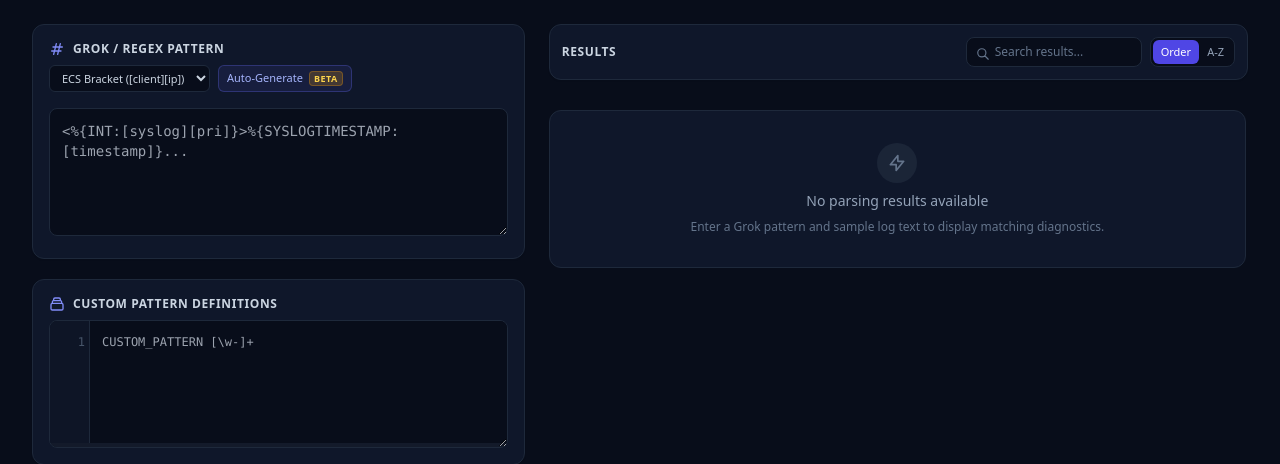
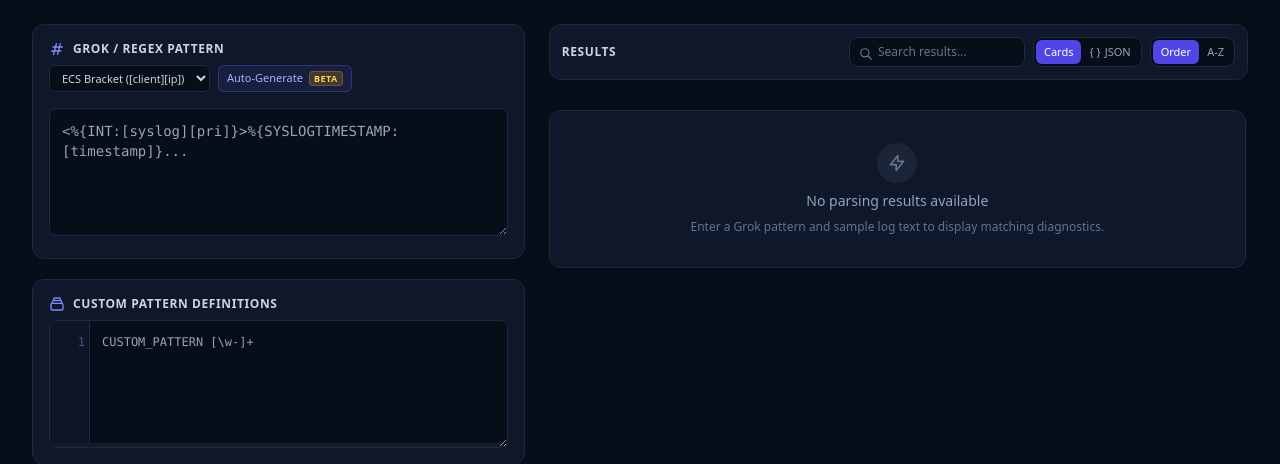
Before and after one commit to Psych0meter/grok-debugger, a FastAPI app: page / in a window 1280 px wide. Shown: the part 95-559 px from the top of the page. Run offline with FastAPI, Linux system fonts and the light colour scheme; data that the repository does not hold is empty; some libraries are stand-ins or nearby versions.

Commit message:
Add a JSON view of results

```diff
--- a/app/grok_engine.py
+++ b/app/grok_engine.py
@@ -67,6 +67,21 @@ class GrokDebuggerEngine:
             sanitized_custom[k] = self._sanitize_string(v, mapping, counter)
 
         return sanitized_pattern, sanitized_custom, mapping
+
+    def unflatten_dict(self, flat_dict: Dict[str, Any]) -> Dict[str, Any]:
+        """Converts flat dot/bracket notation dictionary keys into nested dictionary structures."""
+        result = {}
+        for key, value in flat_dict.items():
+            parts = [p for p in re.split(r'[\[\]\.]+', key) if p]
+            if not parts:
+                continue
+            curr = result
+            for part in parts[:-1]:
+                if part not in curr or not isinstance(curr[part], dict):
+                    curr[part] = {}
+                curr = curr[part]
+            curr[parts[-1]] = value
+        return result
 
     def find_partial_match(self, pattern_str: str, custom_patterns: Dict[str, str], line: str) -> Dict[str, Any]:
         """Progressively tests pattern tokens to find the longest matching prefix when a full match fails."""
@@ -160,13 +175,23 @@ class GrokDebuggerEngine:
                 if curr < len(line):
                     segments.append({"text": line[curr:], "field": None})
 
+                # Construct ordered flat dictionary using log token appearance order
+                ordered_flat_dict = {}
+                for item in spans_list:
+                    f_key = item["field"]
+                    if f_key in matches_dict and f_key not in ordered_flat_dict:
+                        ordered_flat_dict[f_key] = matches_dict[f_key]
+
+                json_nested = self.unflatten_dict(ordered_flat_dict)
+
                 results.append({
                     "line_number": line_idx + 1,
                     "matched": True,
                     "line_text": line,
                     "segments": segments,
                     "matches": matches_dict,
-                    "ordered_matches": ordered_matches
+                    "ordered_matches": ordered_matches,
+                    "json_data": json_nested
                 })
             else:
                 partial_info = self.find_partial_match(pattern_str, custom_patterns, line)
@@ -177,7 +202,8 @@ class GrokDebuggerEngine:
                     "segments": [{"text": line, "field": None}],
                     "matches": {},
                     "ordered_matches": [],
-                    "partial_match": partial_info
+                    "partial_match": partial_info,
+                    "json_data": {}
                 })
 
         return results
@@ -195,7 +221,6 @@ class GrokDebuggerEngine:
             return field_name
 
         def escape_literal(s: str) -> str:
-            """Escapes regex special characters in literal log string parts."""
             return re.sub(r'([\\^$\.|?*+()\[\]{}])', r'\\\1', s)
 
         def detect_grok_type(val: str) -> str:
@@ -204,15 +229,12 @@ class GrokDebuggerEngine:
 
             cleaned = val.strip('\'"<>()[]{}')
 
-            # Generic IP (Handles both IPv4 and IPv6)
             if re.match(r'^(\d{1,3}\.){3}\d{1,3}$', cleaned) or (':' in cleaned and re.match(r'^[0-9a-fA-F:]+$', cleaned)):
                 return "IP"
 
-            # Integer
             if cleaned.isdigit():
                 return "INT"
 
-            # Floating Point / Duration (e.g. 0.010)
             if re.match(r'^\d+\.\d+$', cleaned):
                 return "NUMBER"
 
@@ -265,7 +287,5 @@ class GrokDebuggerEngine:
                 pattern_parts.append(escape_literal(base_val))
 
         pattern = "".join(pattern_parts)
-
-        # Clean up any trailing space duplicates
         pattern = re.sub(r' +', ' ', pattern)
         return pattern
--- a/app/templates/index.html
+++ b/app/templates/index.html
@@ -42,7 +42,6 @@
       tab-size: 2;
     }
 
-    /* Results container height transition */
     .results-container {
       transition: max-height 0.3s ease;
     }
@@ -169,7 +168,6 @@
                 style="overflow-wrap: normal; word-break: normal;"
                 placeholder="CUSTOM_PATTERN [\w-]+"></textarea>
             </div>
-            <!-- Resize handle indicator -->
             <div class="h-1 w-full bg-slate-800/50 hover:bg-slate-700/50 cursor-ns-resize shrink-0"></div>
           </div>
         </div>
@@ -212,6 +210,22 @@
               </button>
             </div>
 
+            <!-- Cards vs JSON Toggle -->
+            <div class="flex items-center bg-slate-950 border border-slate-800 rounded-lg p-0.5 text-xs shrink-0">
+              <button @click="viewMode = 'cards'; saveState()"
+                      :class="viewMode === 'cards' ? 'bg-indigo-600 text-white font-medium shadow-sm' : 'text-slate-400 hover:text-slate-200'"
+                      class="px-2 py-1 rounded-md transition text-[11px]">
+                Cards
+              </button>
+              <button @click="viewMode = 'json'; saveState()"
+                      :class="viewMode === 'json' ? 'bg-indigo-600 text-white font-medium shadow-sm' : 'text-slate-400 hover:text-slate-200'"
+                      class="px-2 py-1 rounded-md transition text-[11px] flex items-center gap-1">
+                <span>{ }</span>
+                <span>JSON</span>
+              </button>
+            </div>
+
+            <!-- Order vs A-Z Toggle -->
             <div class="flex items-center bg-slate-950 border border-slate-800 rounded-lg p-0.5 text-xs shrink-0">
               <button @click="sortMode = 'order'; saveState()"
                       :class="sortMode === 'order' ? 'bg-indigo-600 text-white font-medium shadow-sm' : 'text-slate-400 hover:text-slate-200'"
@@ -267,13 +281,26 @@
                   <span class="text-slate-600">•</span>
                   <span class="text-slate-400 text-[11px] truncate max-w-[200px] sm:max-w-xs" x-text="res.line_text"></span>
                 </div>
+
+                <div class="flex items-center gap-2 shrink-0">
+                  <template x-if="res.matched">
+                    <button @click="res.showJson = !res.showJson"
+                            class="px-2 py-0.5 rounded text-[10px] font-mono border transition flex items-center gap-1"
+                            :class="res.showJson || viewMode === 'json' ? 'bg-indigo-950 text-indigo-300 border-indigo-700/80' : 'bg-slate-950 text-slate-400 border-slate-800 hover:text-slate-200'">
+                      <span>{ }</span>
+                      <span>JSON</span>
+                    </button>
+                  </template>
+
                   <span class="px-2 py-0.5 rounded text-[10px] font-bold uppercase tracking-wider shrink-0"
                         :class="res.matched ? 'bg-emerald-950 text-emerald-400 border border-emerald-800/80' : 'bg-rose-950 text-rose-400 border border-rose-800/80'"
                         x-text="res.matched ? 'Match' : 'No Match'"></span>
                 </div>
+              </div>
 
               <template x-if="res.matched">
                 <div class="space-y-3">
+                  <!-- Segment Highlighting -->
                   <div class="font-mono text-xs break-all leading-relaxed p-3 bg-slate-950 rounded-lg border border-slate-800 overflow-x-auto custom-scrollbar">
                     <template x-for="(seg, idx) in res.segments" :key="idx">
                       <span>
@@ -289,6 +316,8 @@
                     </template>
                   </div>
 
+                  <!-- Cards View -->
+                  <template x-if="!res.showJson && viewMode !== 'json'">
                     <div class="grid grid-cols-1 sm:grid-cols-2 gap-2 pt-1">
                       <template x-for="item in getDisplayFields(res)" :key="item.key">
                         <div class="flex items-center justify-between p-2 rounded-lg bg-slate-950 border border-slate-800/80 text-xs font-mono min-w-0">
@@ -299,6 +328,19 @@
                         </div>
                       </template>
                     </div>
+                  </template>
+
+                  <!-- Dynamic JSON View (Respects Order vs A-Z mode) -->
+                  <template x-if="res.showJson || viewMode === 'json'">
+                    <div class="relative group pt-1">
+                      <button @click="copyJson(res.json_data, $event)"
+                              class="absolute top-3 right-3 px-2 py-1 bg-slate-900 hover:bg-slate-800 text-slate-300 text-[10px] font-mono rounded border border-slate-800 transition opacity-80 group-hover:opacity-100 flex items-center gap-1 shadow-sm">
+                        <svg class="w-3 h-3 text-indigo-400" fill="none" stroke="currentColor" viewBox="0 0 24 24"><path stroke-linecap="round" stroke-linejoin="round" stroke-width="2" d="M8 16H6a2 2 0 01-2-2V6a2 2 0 012-2h8a2 2 0 012 2v2m-6 12h8a2 2 0 012-2v-8a2 2 0 01-2-2h-8a2 2 0 01-2 2v8a2 2 0 012 2z"/></svg>
+                        <span>Copy JSON</span>
+                      </button>
+                      <pre class="bg-slate-950 border border-slate-800 rounded-lg p-3.5 font-mono text-xs text-indigo-200 overflow-x-auto leading-relaxed custom-scrollbar"><code x-text="formatJson(res.json_data)"></code></pre>
+                    </div>
+                  </template>
                 </div>
               </template>
 
@@ -352,7 +394,7 @@
       </div>
     </div>
 
-    <!-- Sample Log Lines - Full width -->
+    <!-- Sample Log Lines -->
     <div class="mt-6">
       <div class="bg-slate-900 border border-slate-800 rounded-xl p-4 shadow-sm space-y-2">
         <div class="flex items-center justify-between">
@@ -382,7 +424,6 @@
               :class="logLineClasses"
               placeholder="Paste target log lines here..."></textarea>
           </div>
-          <!-- Resize handle indicator -->
           <div class="h-1 w-full bg-slate-800/50 hover:bg-slate-700/50 cursor-ns-resize shrink-0"></div>
         </div>
       </div>
@@ -393,7 +434,6 @@
     const DEFAULT_PATTERN = '';
     const DEFAULT_LOGS = '';
 
-    // Expanded color palette
     const PALETTE = [
       { bg: 'bg-indigo-500/20', text: 'text-indigo-300', border: 'border-indigo-500/30', badge: 'bg-indigo-950/80 text-indigo-300 border-indigo-700/60' },
       { bg: 'bg-emerald-500/20', text: 'text-emerald-300', border: 'border-emerald-500/30', badge: 'bg-emerald-950/80 text-emerald-300 border-emerald-700/60' },
@@ -417,6 +457,7 @@
         logText: localStorage.getItem('grok_log_text') || DEFAULT_LOGS,
         namingFormat: localStorage.getItem('grok_naming_format') || 'bracket',
         sortMode: localStorage.getItem('grok_sort_mode') || 'order',
+        viewMode: localStorage.getItem('grok_view_mode') || 'cards',
         showUnmatchedOnly: localStorage.getItem('grok_unmatched_only') === 'true',
         searchQuery: '',
         liveMode: true,
@@ -481,6 +522,33 @@
           this.triggerMatch();
         },
 
+        sortObjectKeys(obj) {
+          if (obj === null || typeof obj !== 'object' || Array.isArray(obj)) {
+            return obj;
+          }
+          return Object.keys(obj)
+            .sort((a, b) => a.localeCompare(b))
+            .reduce((acc, key) => {
+              acc[key] = this.sortObjectKeys(obj[key]);
+              return acc;
+            }, {});
+        },
+
+        formatJson(obj) {
+          if (!obj) return '{}';
+          const target = this.sortMode === 'alpha' ? this.sortObjectKeys(obj) : obj;
+          return JSON.stringify(target, null, 2);
+        },
+
+        async copyJson(obj, evt) {
+          const text = this.formatJson(obj);
+          await navigator.clipboard.writeText(text);
+          const btn = evt.currentTarget;
+          const orig = btn.innerHTML;
+          btn.innerHTML = `<span class="text-emerald-400">Copied!</span>`;
+          setTimeout(() => btn.innerHTML = orig, 1500);
+        },
+
         syncResultsHeight() {
           this.$nextTick(() => {
             const customContainer = document.getElementById('customPatternsContainer');
@@ -519,6 +587,7 @@
           this.logText = DEFAULT_LOGS;
           this.namingFormat = 'bracket';
           this.sortMode = 'order';
+          this.viewMode = 'cards';
           this.showUnmatchedOnly = false;
           this.searchQuery = '';
           this.results = [];
@@ -590,6 +659,7 @@
           localStorage.setItem('grok_log_text', this.logText);
           localStorage.setItem('grok_naming_format', this.namingFormat);
           localStorage.setItem('grok_sort_mode', this.sortMode);
+          localStorage.setItem('grok_view_mode', this.viewMode);
           localStorage.setItem('grok_unmatched_only', String(this.showUnmatchedOnly));
         },
 
@@ -625,7 +695,7 @@
             });
             const data = await res.json();
             if (data.success) {
-              this.results = data.results || [];
+              this.results = (data.results || []).map(r => ({ ...r, showJson: false }));
               this.fieldColorMap = {};
               this.$nextTick(() => {
                 this.syncResultsHeight();
```
Lines whose indentation alone changed are shown as unchanged.
